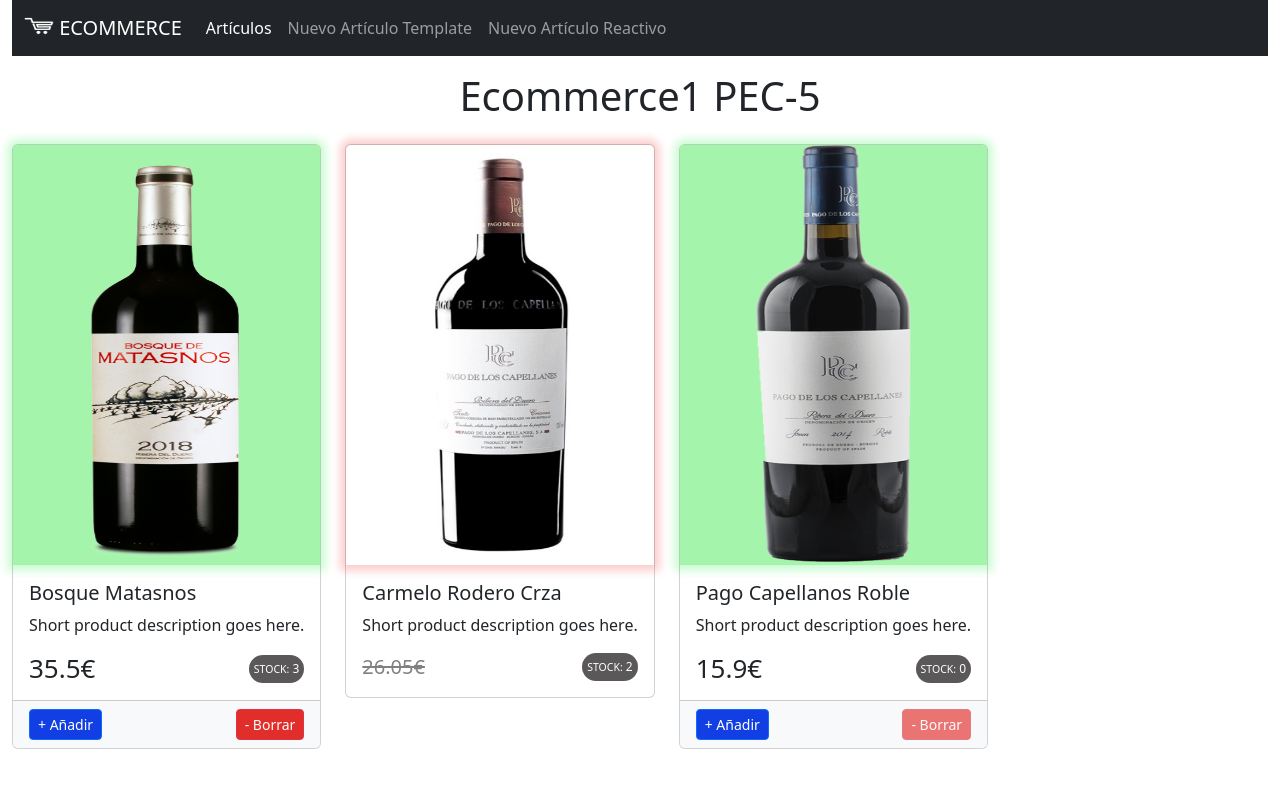
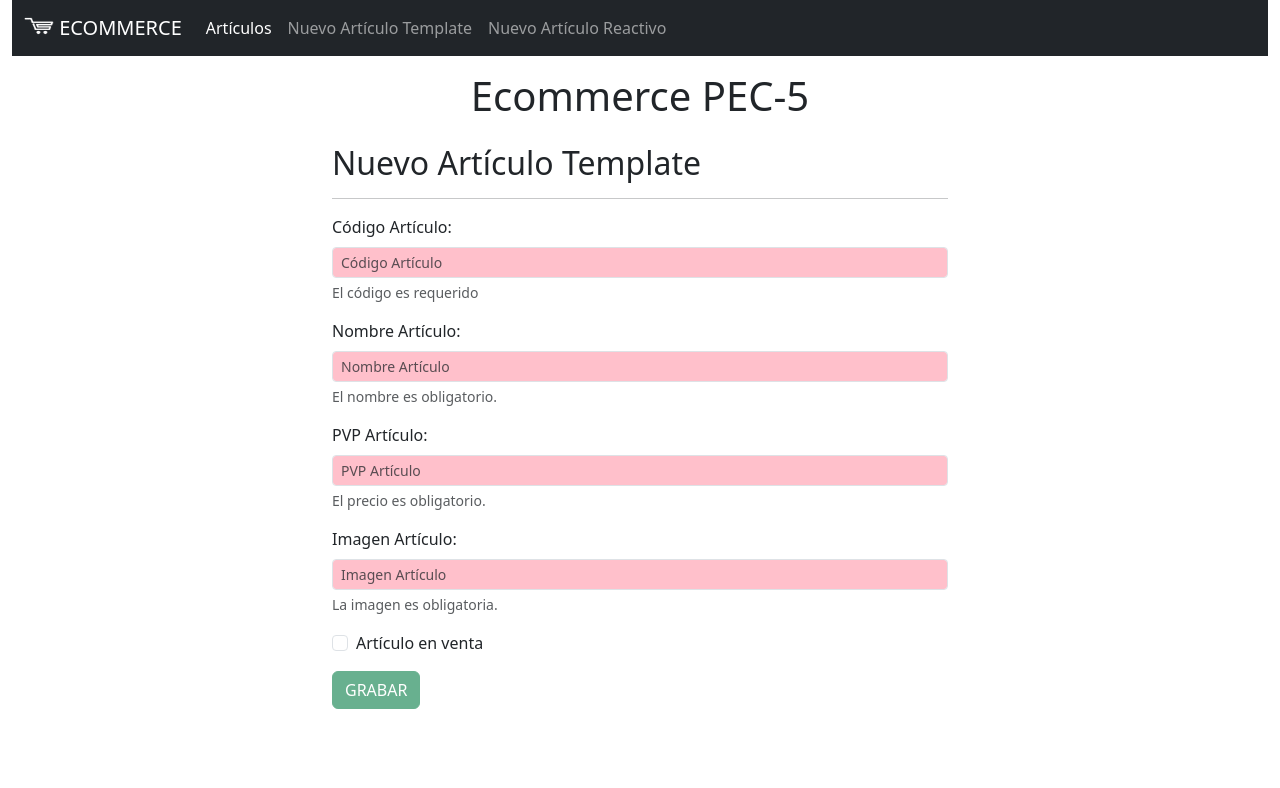
Before and after one commit to ajfp2/frontend-ecommerce, an Angular app: page / in a window 1280 px wide. Shown: the top 788 px of the page. Built offline with nearby package versions, Linux system fonts and the light colour scheme.

Commit message:
Form-template

```diff
--- a/src/app/app.component.html
+++ b/src/app/app.component.html
@@ -4,10 +4,10 @@
 <div class="container-fluid">
     <app-navbar (url)="onChangeMenu($event);"></app-navbar>
 
-    <h1 class="mx-auto text-center p-3">Ecommerce1 PEC-5</h1>
+    <h1 class="mx-auto text-center p-3">Ecommerce PEC-5</h1>
 
-        <app-article-list *ngIf="url === 'inicio'"></app-article-list>
-        <app-article-new-template *ngIf="url ==='template'"></app-article-new-template>
+    <app-article-list *ngIf="url === 'inicio'"></app-article-list>
+    <app-article-new-template *ngIf="url ==='template'"></app-article-new-template>
 
     <router-outlet />
 </div>
--- a/src/app/app.component.ts
+++ b/src/app/app.component.ts
@@ -9,7 +9,7 @@ import { Component } from '@angular/core';
 export class AppComponent {
     title = 'ecommerce';
 
-    url = "inicio";
+    url = "template";
     onChangeMenu(ev){
         console.log("Menú:", ev);
         this.url = ev;
--- a/src/app/articles/article-new-template/article-new-template.component.html
+++ b/src/app/articles/article-new-template/article-new-template.component.html
@@ -1,30 +1,43 @@
-<h2>Nuevo Artículo Template</h2>
 
-<div class="form-group">
+
+<div class="row">
+    <div class="col-lg-6 form-group offset-3">
+        <h2>Nuevo Artículo Template</h2><hr>
         <form (ngSubmit)="createArticle(articleForm)" #articleForm="ngForm">
-        <div class="article-code">
-            <input type="number" min='1' step='1' placeholder="Código Artículo" name="uid" ngModel required>
+
+            <div class="article-code mb-3">
+                <label for="uid" class="form-label">Código Artículo:</label>
+                <input type="number" aria-describedby="uidHelp" class="form-control form-control-sm" min='1' step='1' placeholder="Código Artículo" id="uid" name="uid" ngModel required>
+                <div id="uidHelp" class="form-text">El código es requerido</div>
             </div>
 
-        <div class="article-name">
-            <input type="text" placeholder="Nombre" name="name" ngModel required>
+            <div class="article-name mb-3">
+                <label for="name" class="form-label">Nombre Artículo:</label>
+                <input type="text" aria-describedby="nameHelp" class="form-control form-control-sm" placeholder="Nombre Artículo" id="name" name="name" ngModel required>
+                <div id="nameHelp" class="form-text">El nombre es obligatorio.</div>
             </div>
 
-        <div class="article-code">
-            <input type="number" placeholder="PVP Artículo" name="price" ngModel required>
+            <div class="article-code mb-3">
+                <label for="price" class="form-label">PVP Artículo:</label>
+                <input type="number" aria-describedby="pvpHelp" class="form-control form-control-sm" placeholder="PVP Artículo" id="price" name="price" ngModel required>
+                <div id="pvpHelp" class="form-text">El precio es obligatorio.</div>
             </div>
 
-        <div class="article-image">
-            <input type="text" placeholder="Image URL" name="imageUrl" ngModel required>
+            <div class="article-image mb-3">
+                <label for="imageUrl" class="form-label">Imagen Artículo:</label>
+                <input type="text" aria-describedby="imageHelp" class="form-control form-control-sm" placeholder="Imagen Artículo" id="imageUrl" name="imageUrl" ngModel required>
+                <div id="imageHelp" class="form-text">La imagen es obligatoria.</div>
             </div>
 
-        <div class="article-sale">
-            <input type="checkbox" name="isOnSale" >
-            Artículo en venta
+
+            <div class="mb-3 form-check article-sale">
+                <input type="checkbox" class="form-check-input" id="isOnSale" name="isOnSale">
+                <label class="form-check-label" for="isOnSale">Artículo en venta</label>
             </div>
+            <button [disabled]="!articleForm.valid" type="submit" class="btn btn-success">GRABAR</button>
+            <!-- <h4>Form Article Name is {{articleForm | json}}</h4> -->
+            <!-- <h4>ARticle Name is {{article | json}}</h4> -->
+          </form>
 
-        <button [disabled]="!articleForm.valid" type="submit">Create</button>
-    </form>
     </div>
-
-<h4>Stock Name is {{article | json}}</h4>
+</div>
--- a/src/app/articles/article-new-template/article-new-template.component.ts
+++ b/src/app/articles/article-new-template/article-new-template.component.ts
@@ -1,5 +1,6 @@
 import { Component } from '@angular/core';
 import { Article } from '../../modelos/article';
+import { FormGroup } from '@angular/forms';
 
 @Component({
   selector: 'app-article-new-template',
@@ -10,18 +11,18 @@ import { Article } from '../../modelos/article';
 })
 
 export class ArticleNewTemplateComponent {
-    public article: Article;
+    public articleForm: FormGroup;
     public confirmed = false;
 
     constructor(){
-        this.article = new Article(4, 'Superius', 'images/articles/4.png', 47.70, true, 4);
+        //this.article = new Article(4, 'Superius', 'images/articles/4.png', 47.70, true, 4);
+
     }
 
     createArticle(articleForm){
-      console.log("Artículo creado", this.article);
       console.log('Artículo form', articleForm.value);
       if (articleForm.valid) {
-        console.log('Creando  artículo ', this.article);
+        console.log('Creando  artículo ', articleForm.value.name);
       } else {
         console.error('Formulario artículo estado malo');
       }
```
Lines whose indentation alone changed are shown as unchanged.
